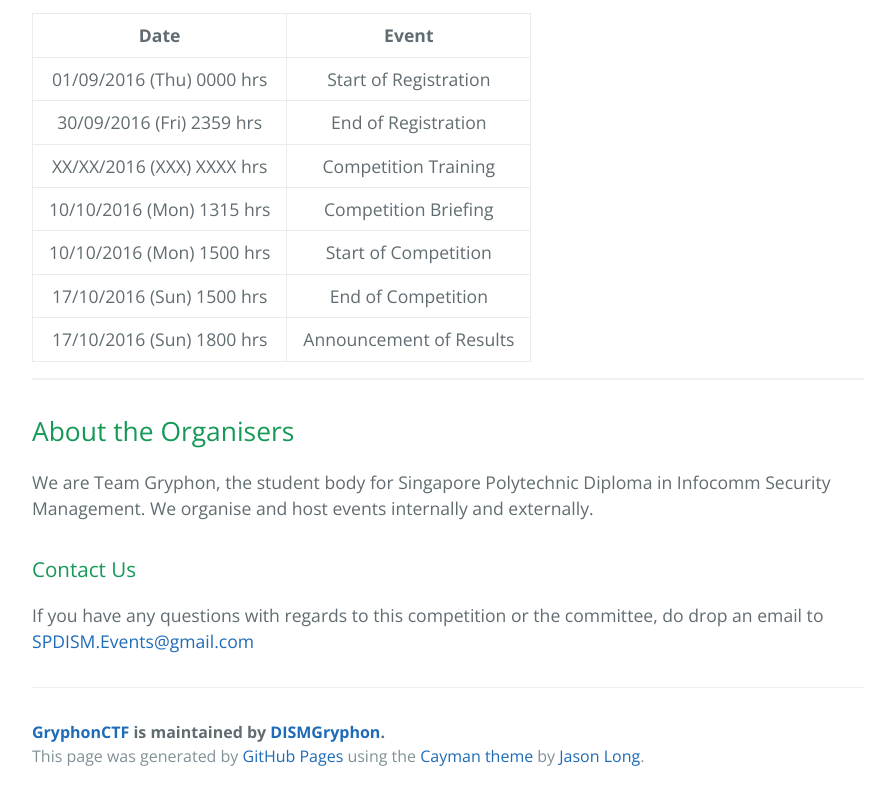
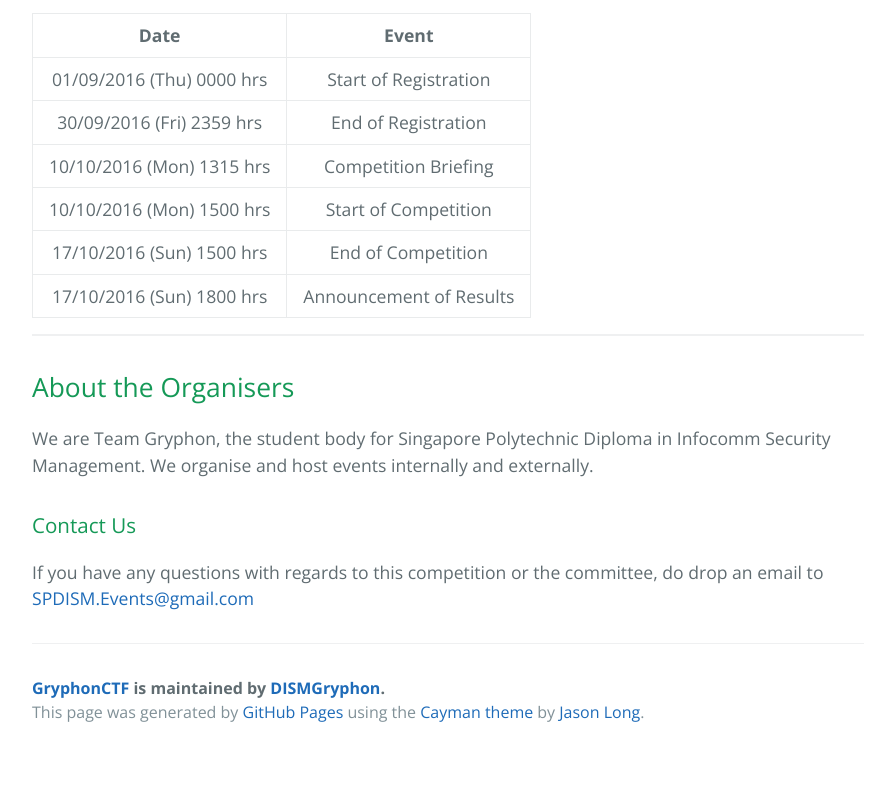
Before and after one commit to SPGryphons/GryphonCTF2016-Website, a plain HTML site: page index.html in a window 1280 px wide. Shown: the part 2119-2919 px from the top of the page, without its empty margins (192-1087 px from the left). After the commit the page ends 2875 px from the top, so only its background shows below. Drawn offline with nearby package versions, Linux system fonts and the light colour scheme.

```diff
--- a/index.html
+++ b/index.html
@@ -87,10 +87,6 @@
 <td align="center">End of Registration</td>
 </tr>
 <tr>
-<td align="center">XX/XX/2016 (XXX) XXXX hrs</td>
-<td align="center">Competition Training</td>
-</tr>
-<tr>
 <td align="center">10/10/2016 (Mon) 1315 hrs</td>
 <td align="center">Competition Briefing</td>
 </tr>
```
Also changed, not shown: params.json (+1 -1 lines).
